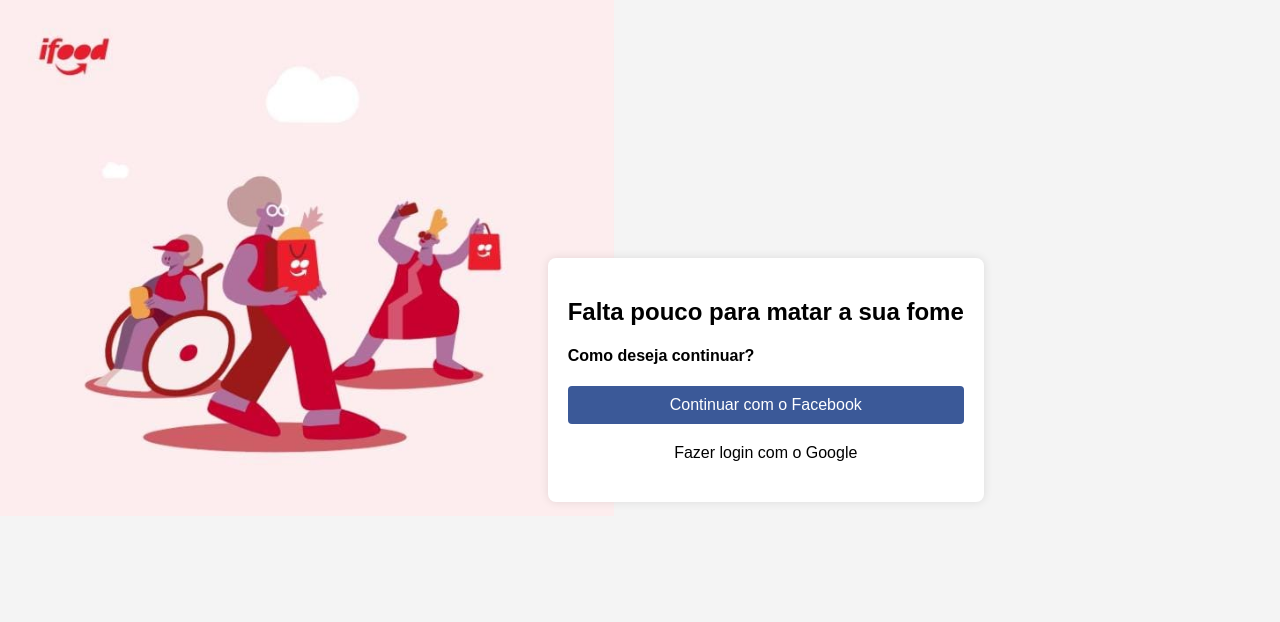
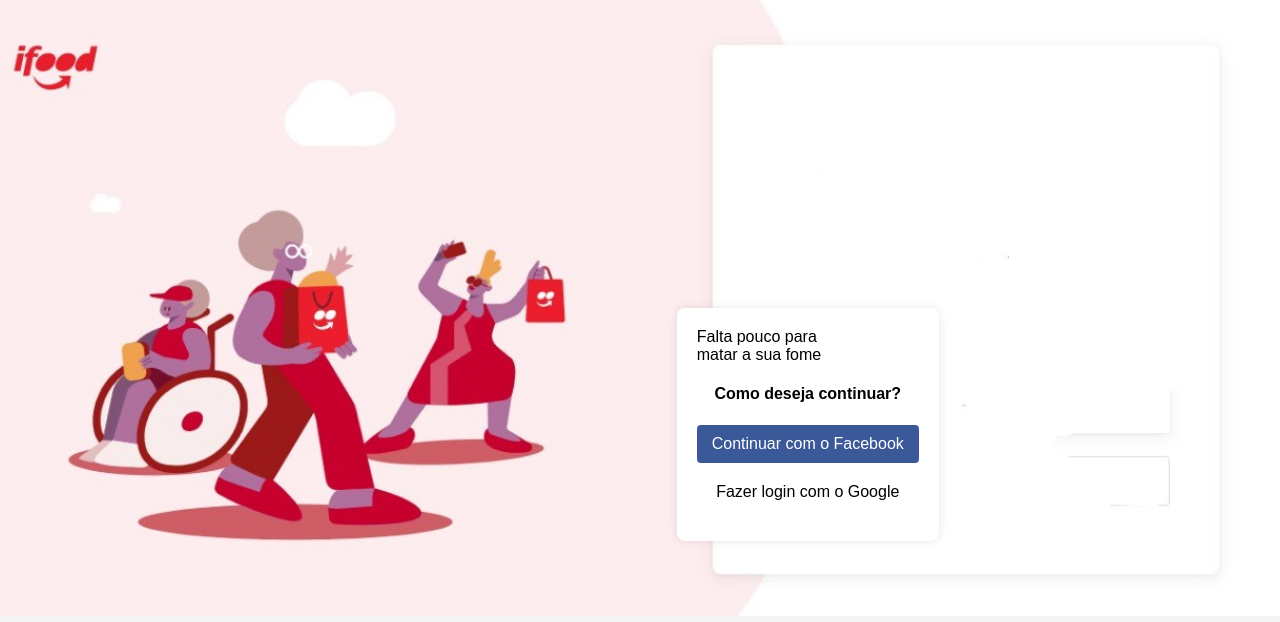
Before and after one commit to AndreiaRizzo/LinguagemProgramacaoIV, a PHP site: page /login.html in a window 1280 px wide. Shown: the top 622 px of the page. Run offline with PHP 8.4, Linux system fonts and the light colour scheme.

Commit message:
tentativa 4

```diff
--- a/Ifoodlogin/login.css
+++ b/Ifoodlogin/login.css
@@ -3,8 +3,8 @@ body {
     background-color: #f4f4f4;
 }
 .container {
-    max-width: 400px;
-    margin: 0 auto;
+    max-width: 600px;
+    margin: auto;
     padding: 20px;
     float: right;
     margin-right: 5%;
@@ -13,6 +13,9 @@ body {
     box-shadow: 0 0 10px rgba(0, 0, 0, 0.1);
 }
 h2 {
+    text-align: center;
+}
+h4 {
     text-align: center;
 }
 .button {
@@ -36,15 +39,10 @@ h2 {
 }
 
 body {
-    background-image: url('img/img1.jpg');
-    background-size: contain; /* Ajusta o tamanho da imagem para cobrir todo o espaço disponível */
+    background-image: url('img/imgfundo.jpg');
+    background-size: cover; /* Ajusta o tamanho da imagem para cobrir todo o espaço disponível */
     background-repeat: no-repeat;
-    background-position: left; /* Centraliza a imagem */
-    padding: 250px; /* Adiciona um espaçamento interno para evitar que o conteúdo encoste nas bordas da imagem */
+    background-position: center; /* Centraliza a imagem */
+    padding: 300px; /* Adiciona um espaçamento interno para evitar que o conteúdo encoste nas bordas da imagem */
 
 }
-
-.button img {
-        vertical-align: middle; /* Alinha verticalmente a imagem */
-        margin-right: 10px; /* Margem à direita da imagem */
-}
--- a/Ifoodlogin/login.html
+++ b/Ifoodlogin/login.html
@@ -10,7 +10,8 @@
 </head>
 <body>
     <div class="container">
-        <h2>Falta pouco para matar a sua fome</h2>
+        <div
+        <h2>Falta pouco para <br>matar a sua fome</h2>
         <h4>Como deseja continuar?</h4>
         <button class="button facebook" onclick="loginWithFacebook()">Continuar com o Facebook</button>
         <button class="button google" onclick="loginWithGoogle()">Fazer login com  o Google</button>
```
Also changed, not shown: Ifoodlogin/img/img1.jpg (deleted), Ifoodlogin/img/imgfundo.jpg (added).
